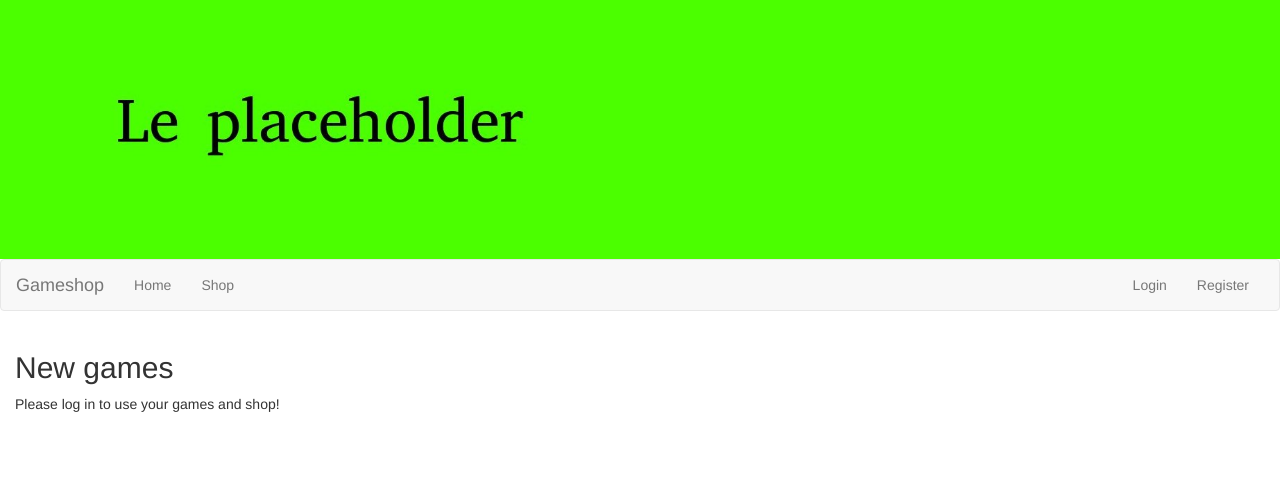
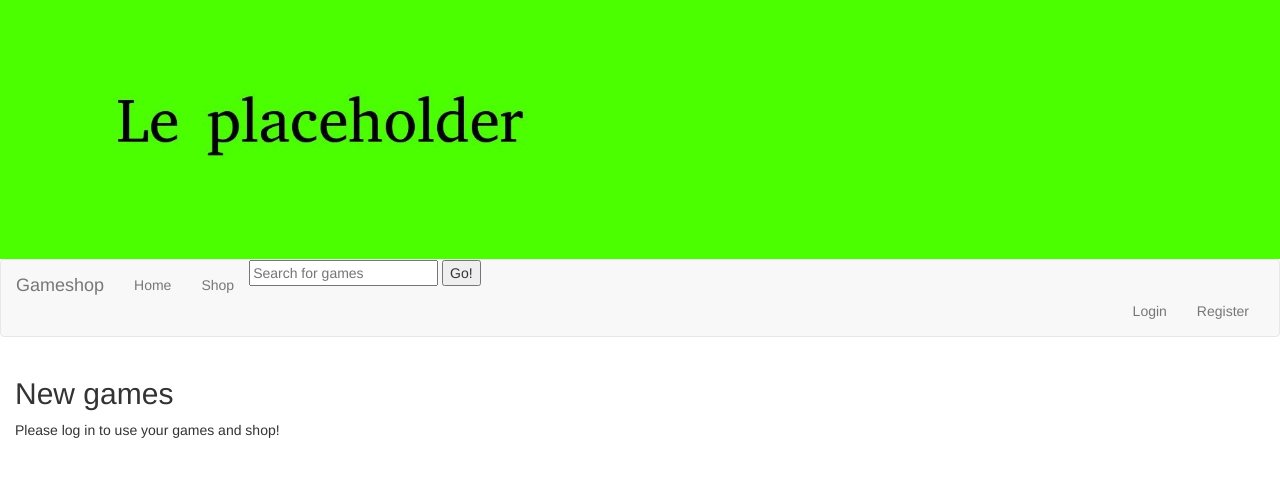
Before and after one commit to chachal/wsd-project, a Django app: page / in a window 1280 px wide. Shown: the top 477 px of the page. Run offline with Django 3.2, Linux system fonts and the light colour scheme; data that the repository does not hold is empty; some libraries are stand-ins or nearby versions.

Commit message:
Added search function for games

```diff
--- a/gameshop/gameshop/urls.py
+++ b/gameshop/gameshop/urls.py
@@ -27,6 +27,7 @@ urlpatterns = [
 	url(r'^register/$', shopviews.register),
 	url(r'^login', shopviews.login, name='login'),
 	url(r'^logout/$', shopviews.logout, name='logout'),
-	url(r'^game/$', shopviews.game, name='mygame')
+	url(r'^game/$', shopviews.game, name='mygame'),
+    url(r'^search/$', shopviews.results, name='results')
 
 ]
--- a/gameshop/shop/views.py
+++ b/gameshop/shop/views.py
@@ -117,3 +117,17 @@ def game(request):
 	response = TemplateResponse(request, 'game.html', {'game': game,'highscores': scorelist, 'owned': owned})
 	response.render()
 	return response
+
+def results(request):
+	searchterms = request.GET.get('q')
+	terms = searchterms.split()
+	games = Games.objects.all()
+	results = []
+	for game in games:
+		for term in terms:
+			if term in game.name:
+				results.append(game)
+				break
+	response = TemplateResponse(request, 'results.html', {'results': results})
+	response.render()
+	return response
--- a/gameshop/templates/base.html
+++ b/gameshop/templates/base.html
@@ -41,6 +41,12 @@
             {% endif %}
             <li><a href="/shop">Shop</a></li>
           </ul>
+          <form id="searchform" action="{% url 'results' %}" method="get" accept-charset="utf-8">
+            <input class="searchfield" id="searchbox" name="q" type="text" placeholder="Search for games">
+            <button class="searchbutton" type="submit">Go!
+            <i class="fa fa-search"></i>
+            </button>
+          </form>
           <ul id="login-nav" class="nav navbar-nav navbar-right">
             {% if not user.is_authenticated %}
             <li><a href="/login">Login</a></li>
```
Also changed, not shown: gameshop/templates/results.html (added, +11 -0 lines).
